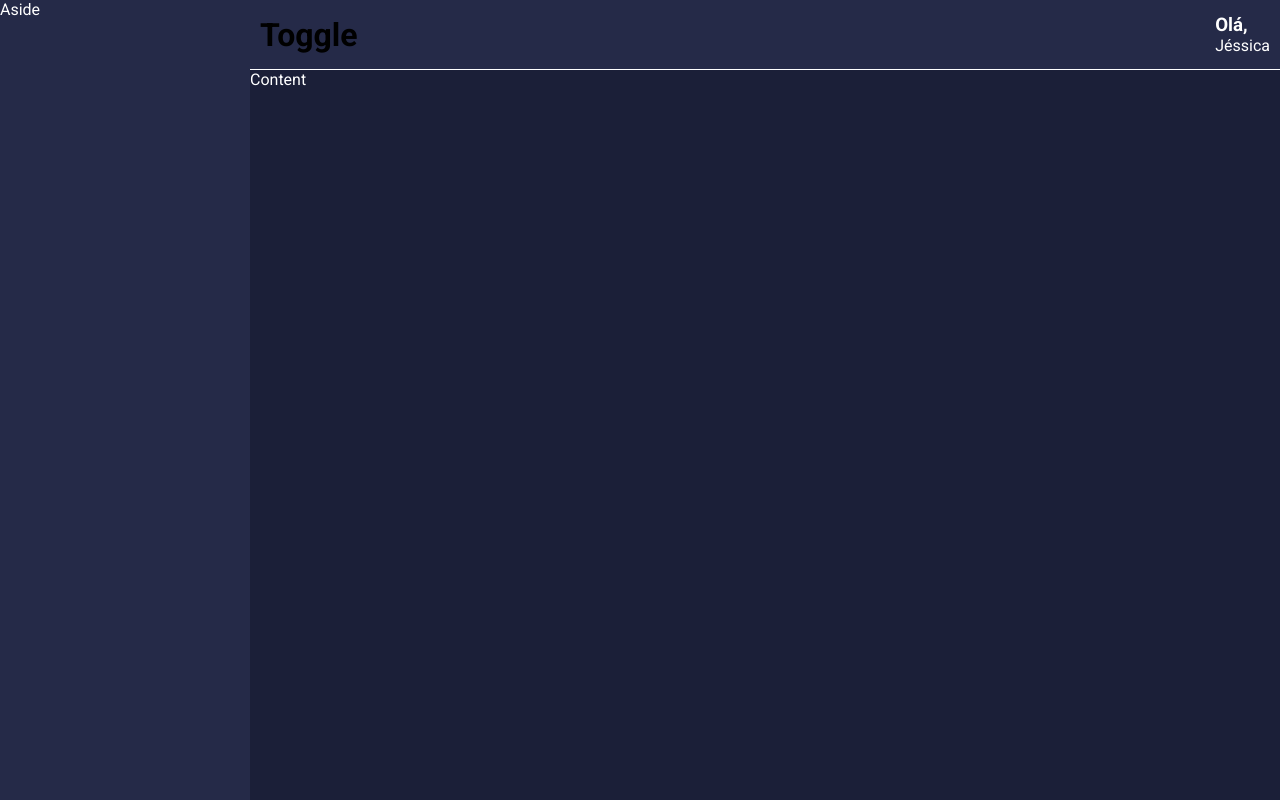
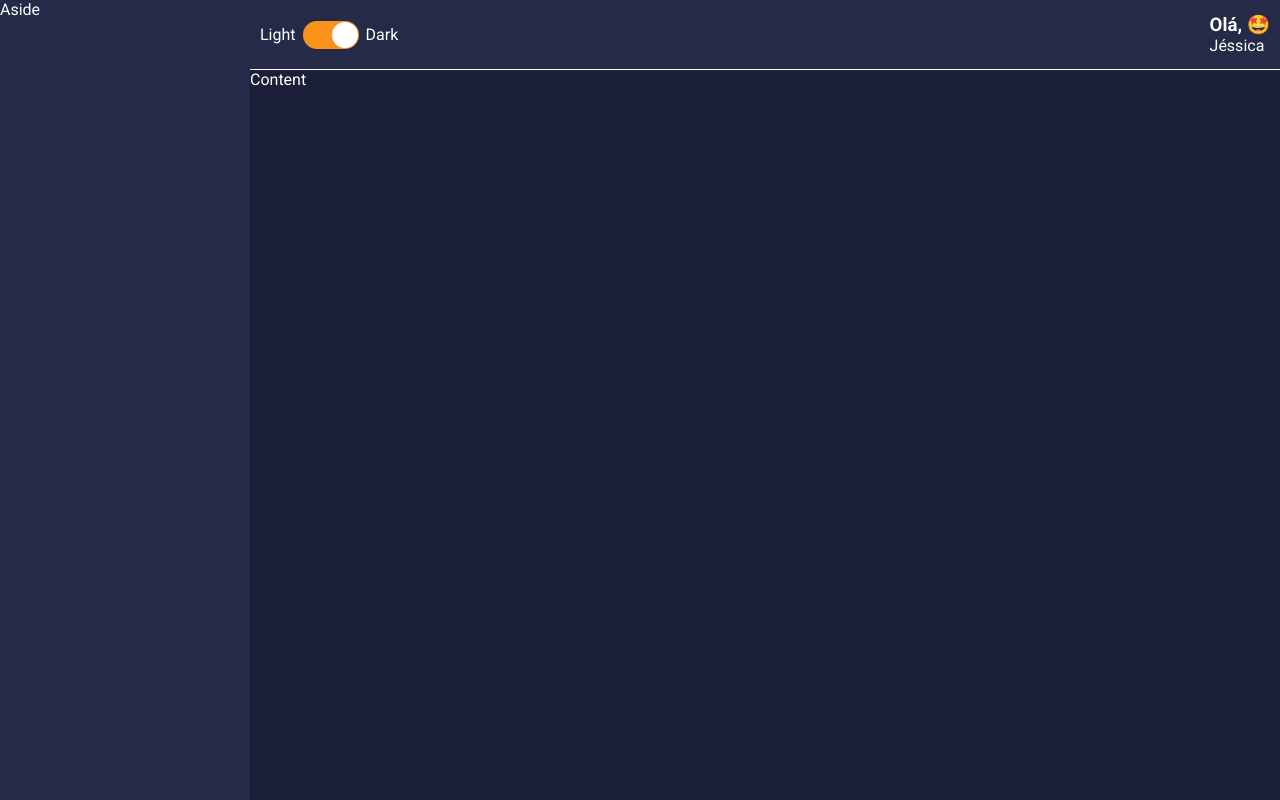
Before and after one commit to JessicaLopesDev/my-wallet-dashboard, a React (Vite) app: page /list/1 in a window 1280 px wide. Built offline with nearby package versions, Linux system fonts and the light colour scheme.

Commit message:
Toggle ok

```diff
--- a/package.json
+++ b/package.json
@@ -20,6 +20,7 @@
     "prettier": "^2.8.4",
     "react": "^18.2.0",
     "react-dom": "^18.2.0",
+    "react-switch": "^7.0.0",
     "styled-components": "^5.3.6"
   },
   "devDependencies": {
--- a/src/components/MainHeader/index.tsx
+++ b/src/components/MainHeader/index.tsx
@@ -1,11 +1,20 @@
+import React, { useMemo } from 'react'
+import emojis from '../../utils/emojis'
+import { Toggle } from '../Toggle'
+
 import * as S from './styles'
 
 export const MainHeader = () => {
+  const emoji = useMemo(() => {
+    const index = Math.floor(Math.random() * emojis.length)
+    return emojis[index]
+  }, [])
+
   return (
     <S.Container>
-      <h1>Toggle</h1>
+      <Toggle />
       <S.Profile>
-        <S.Welcome>Olá, </S.Welcome>
+        <S.Welcome>Olá, {emoji}</S.Welcome>
         <S.UserName>Jéssica</S.UserName>
       </S.Profile>
     </S.Container>
--- /dev/null
+++ b/src/components/Toggle/index.tsx
@@ -0,0 +1,14 @@
+import * as S from './styles'
+
+export const Toggle = () => (
+  <S.Container>
+    <S.ToggleLabel>Light</S.ToggleLabel>
+    <S.ToggleSelector
+      checked
+      uncheckedIcon={false}
+      checkedIcon={false}
+      onChange={() => console.log('mudou')}
+    />
+    <S.ToggleLabel>Dark</S.ToggleLabel>
+  </S.Container>
+)
--- /dev/null
+++ b/src/components/Toggle/styles.ts
@@ -0,0 +1,19 @@
+import styled from 'styled-components';
+import Switch, { ReactSwitchProps } from 'react-switch';
+
+export const Container = styled.div`
+    display: flex;
+    align-items: center;
+`;
+
+export const ToggleLabel = styled.span`
+    color: ${props => props.theme.colors.white};
+`;
+
+export const ToggleSelector = styled(Switch).attrs<ReactSwitchProps>(
+    ({ theme }) => ({
+        onColor: theme.colors.info,
+        offColor: theme.colors.warning
+    }))<ReactSwitchProps>`
+    margin: 0 7px;
+`;
```
Also changed, not shown: 1 other file (tests, documents, lock files or other folders).
